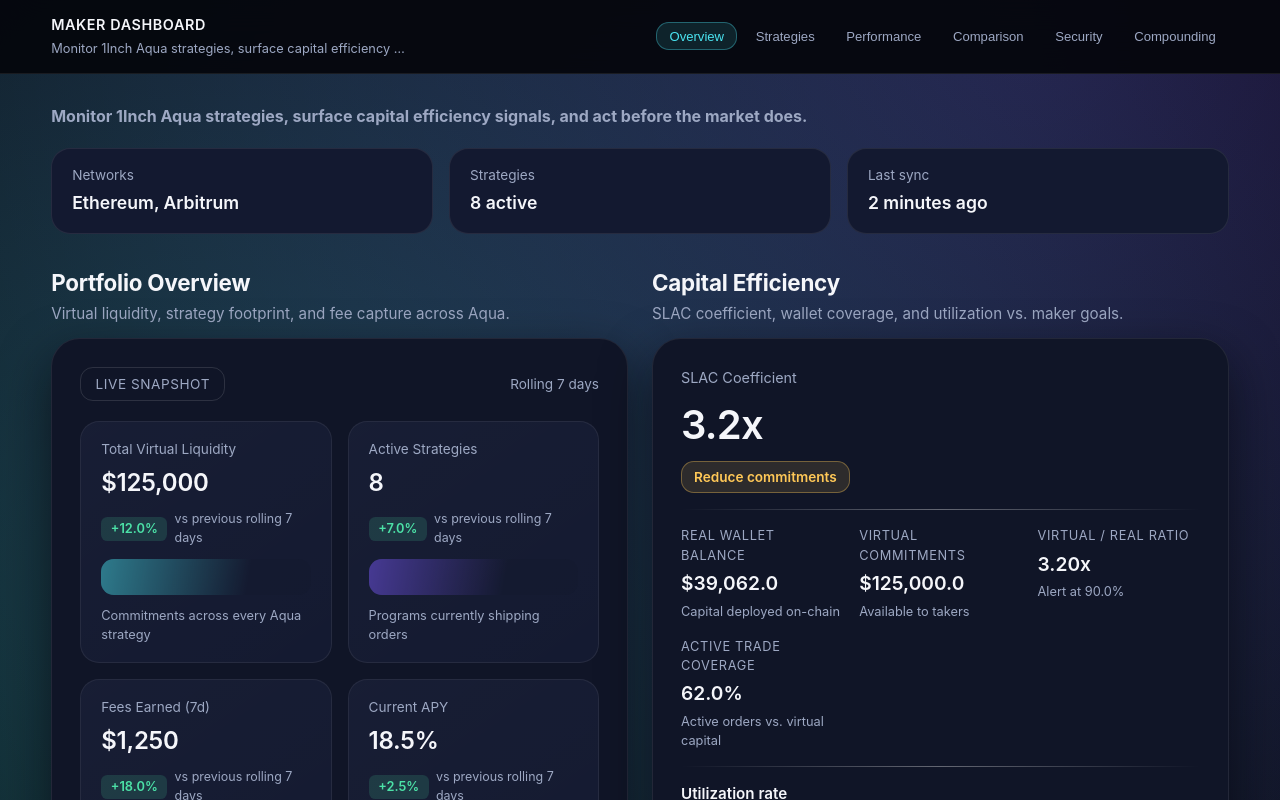
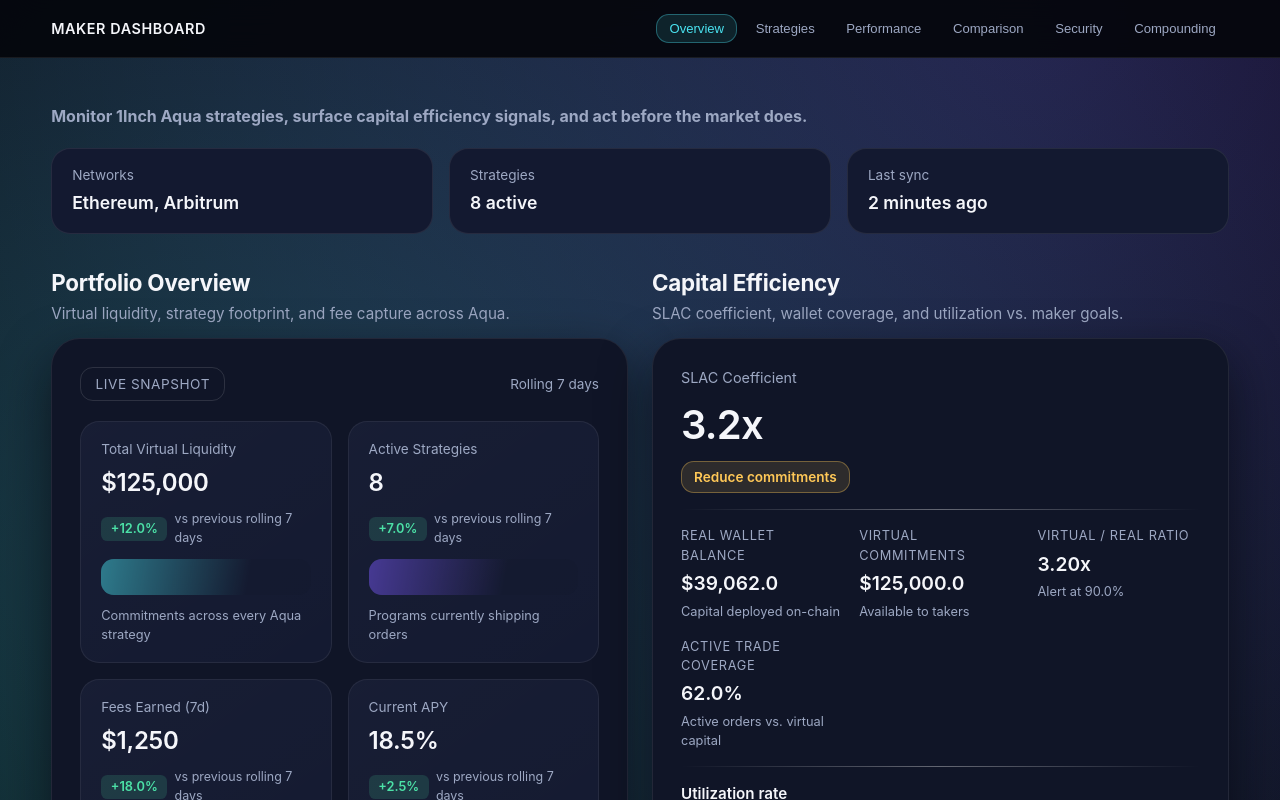
Before and after one commit to Kud8/1inch-aqua-hackaton, a React app: page / in a window 1280 px wide. Shown: the top 800 px of the page. Built offline with nearby package versions, Linux system fonts and the light colour scheme; the HTML template or start-up script is replaced by a standard one.

Commit message:
feat: use only title

```diff
--- a/src/App.tsx
+++ b/src/App.tsx
@@ -44,7 +44,7 @@
 
 const App = () => (
     <>
-        <GlobalHeader title={makerDashboardMeta.title} subtitle={makerDashboardMeta.subtitle} sections={NAV_SECTIONS} />
+        <GlobalHeader title={makerDashboardMeta.title} sections={NAV_SECTIONS} />
 
         <AppShell>
             <Content>
--- a/src/components/GlobalHeader/index.tsx
+++ b/src/components/GlobalHeader/index.tsx
@@ -9,13 +9,12 @@
 
 interface GlobalHeaderProps {
   title: string
-  subtitle: string
   sections: NavigationSection[]
 }
 
 const HEADER_OFFSET = 96
 
-const GlobalHeader = ({ title, subtitle, sections }: GlobalHeaderProps) => {
+const GlobalHeader = ({ title, sections }: GlobalHeaderProps) => {
   const [activeSection, setActiveSection] = useState(sections[0]?.id ?? '')
 
   const scrollToSection = useCallback((sectionId: string) => {
@@ -62,7 +61,6 @@
     <HeaderBar>
       <Brand>
         <BrandTitle>{title}</BrandTitle>
-        <BrandSubtitle>{subtitle}</BrandSubtitle>
       </Brand>
 
       <Nav>
```
